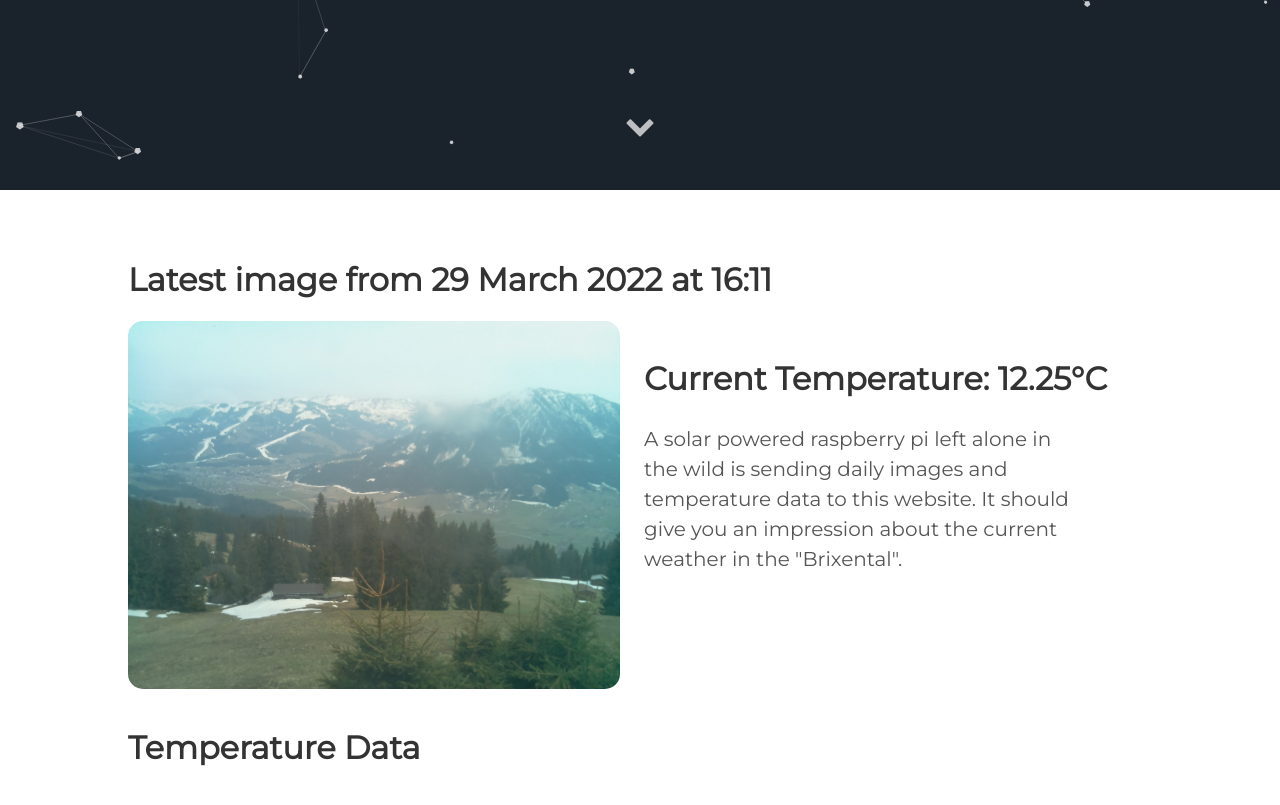
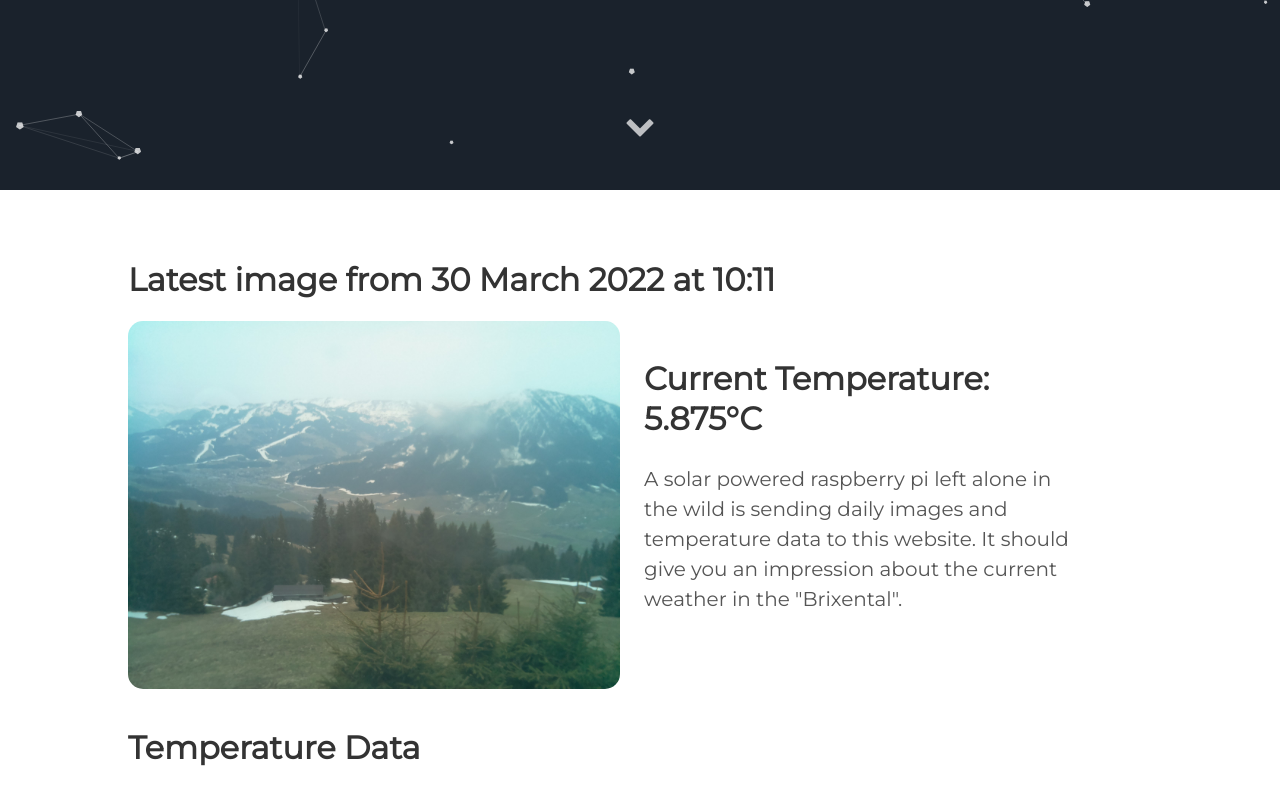
Before and after one commit to vektorious/vektorious.github.io, a Jekyll site: the page built from resources/huette.md, in a window 1280 px wide and 900 px high, scrolled down 710 px. Shown: the top 805 px of the window. Built offline with Jekyll 4.4.1, drawn with Linux system fonts in a browser that asks for light colours.

Commit message:
I'm a bot beep boop

```diff
--- a/resources/huette.md
+++ b/resources/huette.md
@@ -6,13 +6,13 @@ image: '/assets/img/'
 description: 'Live image from the Austrian alps'
 twitter_text: ' '
 ---
-## Latest image from 29 March 2022 at 16:11
+## Latest image from 30 March 2022 at 10:11
 <div class="huette">
   <div class="huette-image">
     <img src="{{ "/assets/img/huette.jpg" | prepend: site.baseurl }}">
   </div>
   <div class="huette-text">
-        <h2>Current Temperature: 12.25°C</h2>
+        <h2>Current Temperature: 5.875°C</h2>
         <p>A solar powered raspberry pi left alone in the wild is sending daily images and temperature data to this website. It should give you an impression about the current weather in the "Brixental".</p>
 
   </div>
```
Also changed, not shown: rpi-script/2022-03-30_100945.txt (renamed from rpi-script/2022-03-29_160945.txt, +5 -5 lines), rpi-script/huette.md (+2 -2 lines), assets/img/huette.jpg, assets/img/temp_plot.png, rpi-script/temp_plot.png, 1 other file.
